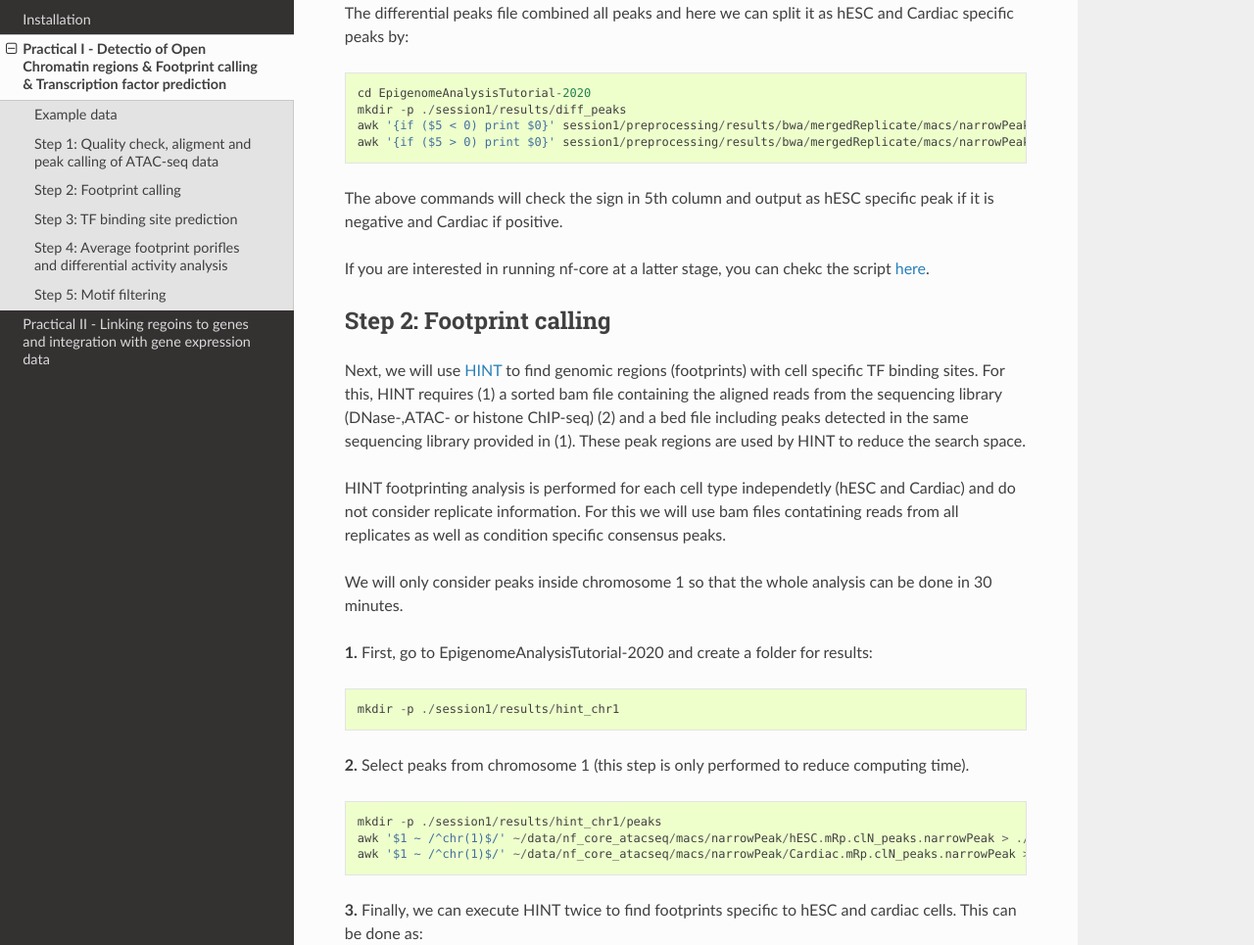
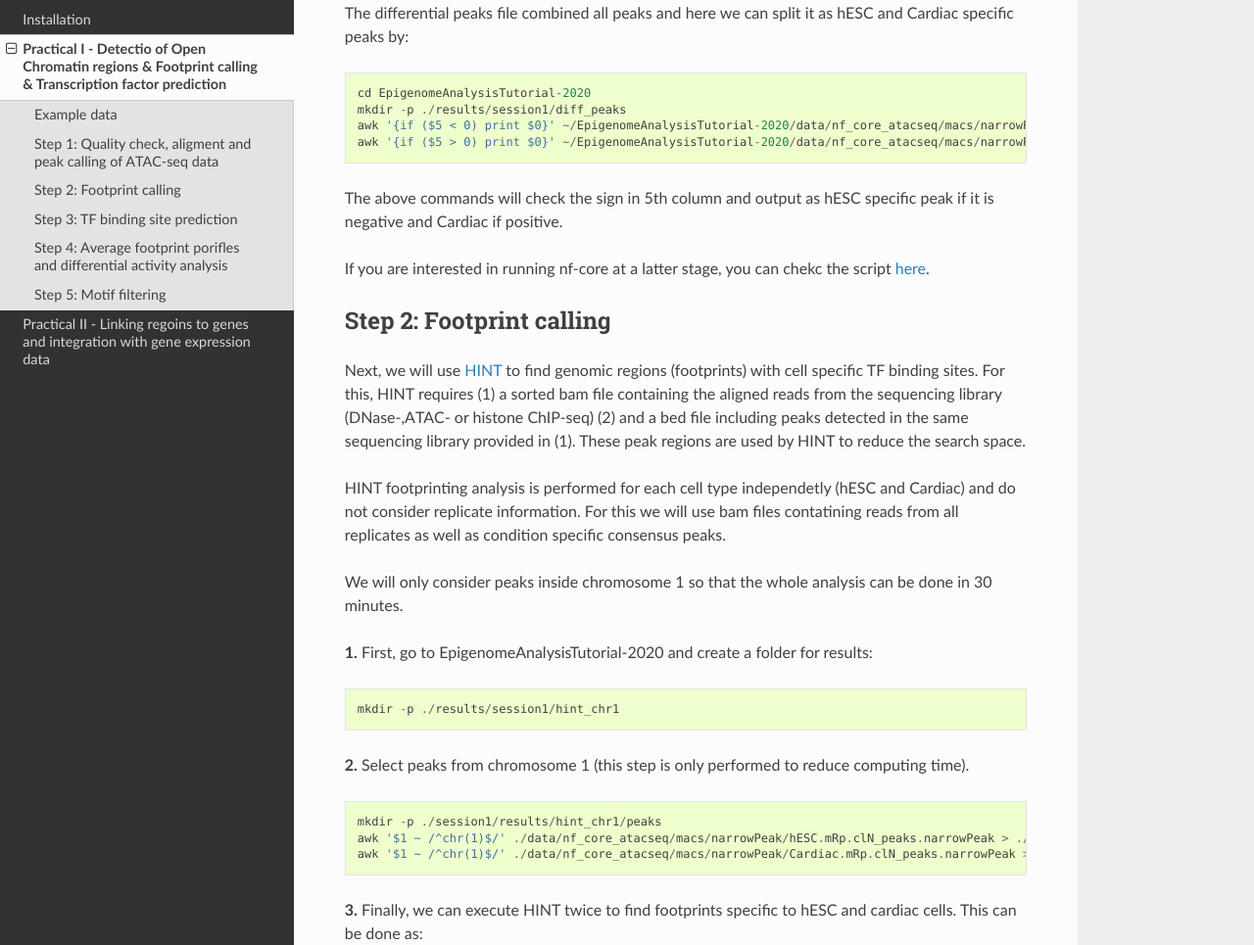
Before and after one commit to SchulzLab/EpigenomeAnalysisTutorial-2020, a Sphinx documentation site: the page built from docs/Practical1.rst, in a window 1280 px wide and 1400 px high, scrolled down 1067 px. Shown: the part 155-1120 px from the top of the window at 98% size. Built offline with Sphinx 7.4.7 and the Read the Docs theme 2.0.0, drawn with Linux system fonts in a browser that asks for light colours; some of the changed text lies outside the part shown.

Commit message:
Update Practical1.rst

```diff
--- a/docs/Practical1.rst
+++ b/docs/Practical1.rst
@@ -29,9 +29,9 @@ You can use then `IGV <http://software.broadinstitute.org/software/igv/>`_ to vi
 The differential peaks file combined all peaks and here we can split it as hESC and Cardiac specific peaks by:
 ::
     cd EpigenomeAnalysisTutorial-2020
-    mkdir -p ./session1/results/diff_peaks
-    awk '{if ($5 < 0) print $0}' session1/preprocessing/results/bwa/mergedReplicate/macs/narrowPeak/consensus/deseq2/CardiacvshESC/CardiacvshESC.mRp.clN.deseq2.FDR0.05.results.bed > hESC.bed
-    awk '{if ($5 > 0) print $0}' session1/preprocessing/results/bwa/mergedReplicate/macs/narrowPeak/consensus/deseq2/CardiacvshESC/CardiacvshESC.mRp.clN.deseq2.FDR0.05.results.bed > Cardiac.bed
+    mkdir -p ./results/session1/diff_peaks
+    awk '{if ($5 < 0) print $0}' ~/EpigenomeAnalysisTutorial-2020/data/nf_core_atacseq/macs/narrowPeak/consensus/deseq2/CardiacvshESC/CardiacvshESC.mRp.clN.deseq2.FDR0.05.results.bed > ./results/session1/diff_peaks/hESC.bed
+    awk '{if ($5 > 0) print $0}' ~/EpigenomeAnalysisTutorial-2020/data/nf_core_atacseq/macs/narrowPeak/consensus/deseq2/CardiacvshESC/CardiacvshESC.mRp.clN.deseq2.FDR0.05.results.bed > ./results/session1/diff_peaks/Cardiac.bed
 
 The above commands will check the sign in 5th column and output as hESC specific peak if it is negative and Cardiac if positive.
 
@@ -49,20 +49,20 @@ We will only consider peaks inside chromosome 1 so that the whole analysis can b
 
 **1.** First, go to EpigenomeAnalysisTutorial-2020 and create a folder for results:
 ::
-    mkdir -p ./session1/results/hint_chr1
+    mkdir -p ./results/session1/hint_chr1
 
 **2.** Select peaks from chromosome 1 (this step is only performed to reduce computing time).
 ::
     mkdir -p ./session1/results/hint_chr1/peaks
-    awk '$1 ~ /^chr(1)$/' ~/data/nf_core_atacseq/macs/narrowPeak/hESC.mRp.clN_peaks.narrowPeak > ./session1/results/hint_chr1/peaks/hESC.bed
-    awk '$1 ~ /^chr(1)$/' ~/data/nf_core_atacseq/macs/narrowPeak/Cardiac.mRp.clN_peaks.narrowPeak > ./session1/results/hint_chr1/peaks/Cardiac.bed
+    awk '$1 ~ /^chr(1)$/' ./data/nf_core_atacseq/macs/narrowPeak/hESC.mRp.clN_peaks.narrowPeak > ./session1/results/hint_chr1/peaks/hESC.bed
+    awk '$1 ~ /^chr(1)$/' ./data/nf_core_atacseq/macs/narrowPeak/Cardiac.mRp.clN_peaks.narrowPeak > ./session1/results/hint_chr1/peaks/Cardiac.bed
 
 **3.** Finally, we can execute HINT twice to find footprints specific to hESC and cardiac cells. This can be done as:
 ::
 
     mkdir -p ./session1/results/hint_chr1/footprints
-    rgt-hint footprinting --atac-seq --paired-end --organism=hg38 --output-location=./session1/results/hint_chr1/footprints --output-prefix=hESC ~/data/nf_core_atacseq/hESC.mRp.clN.sorted.bam ${output_dir}/peaks/hESC.bed
-    rgt-hint footprinting --atac-seq --paired-end --organism=hg38 --output-location=./session1/results/hint_chr1/footprints --output-prefix=Cardiac ~/data/nf_core_atacseq/Cardiac.mRp.clN.sorted.bam ${output_dir}/peaks/Cardiac.bed
+    rgt-hint footprinting --atac-seq --paired-end --organism=hg38 --output-location=./session1/results/hint_chr1/footprints --output-prefix=hESC ./data/nf_core_atacseq/hESC.mRp.clN.sorted.bam ${output_dir}/peaks/hESC.bed
+    rgt-hint footprinting --atac-seq --paired-end --organism=hg38 --output-location=./session1/results/hint_chr1/footprints --output-prefix=Cardiac ./data/nf_core_atacseq/Cardiac.mRp.clN.sorted.bam ${output_dir}/peaks/Cardiac.bed
 
 This will generate an output file, i.e  ``./session1/results/hint_chr1/footprints/hESC.bed``, containing the genomic locations of the footprints.  HINT also produces a file with ending ".info", which has general statistics from the analysis as no. of footprints, total number of reads and so on. You can use the head command to check the information contained in footprints:
 ::
```
